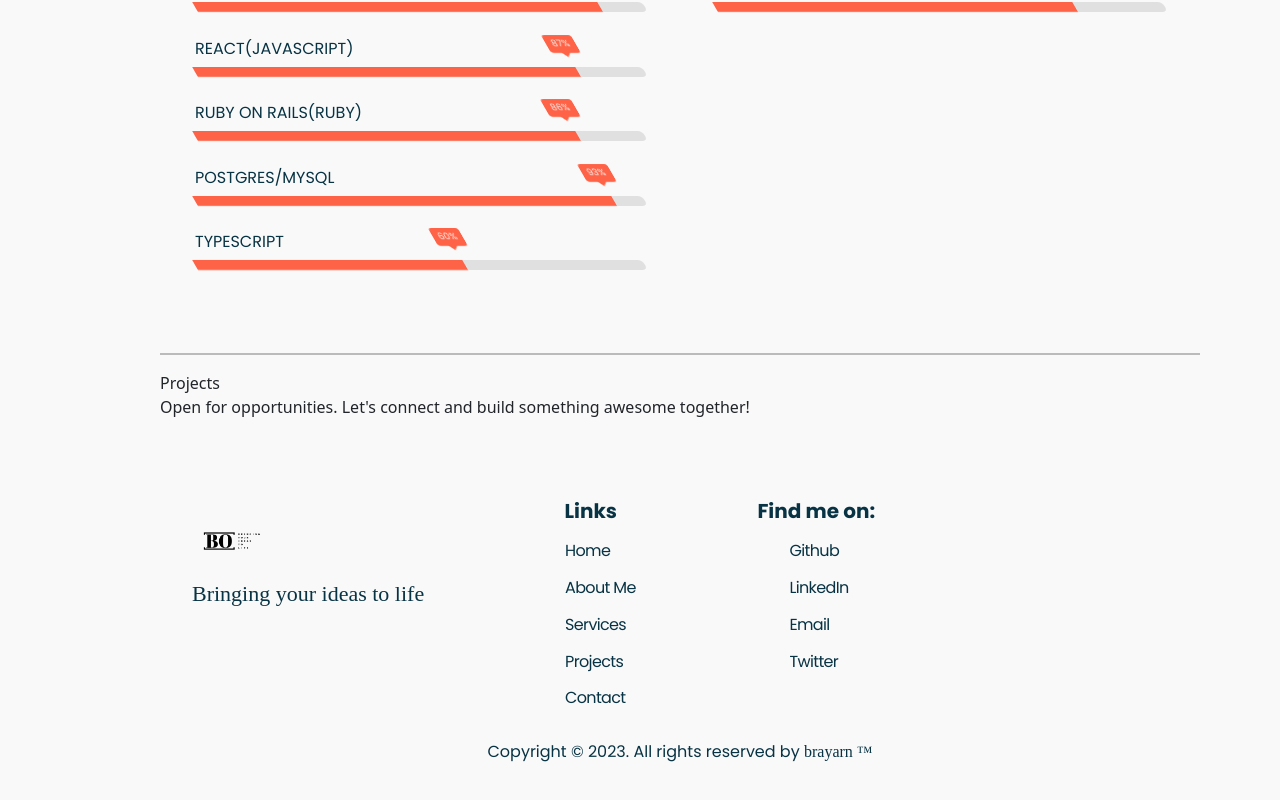
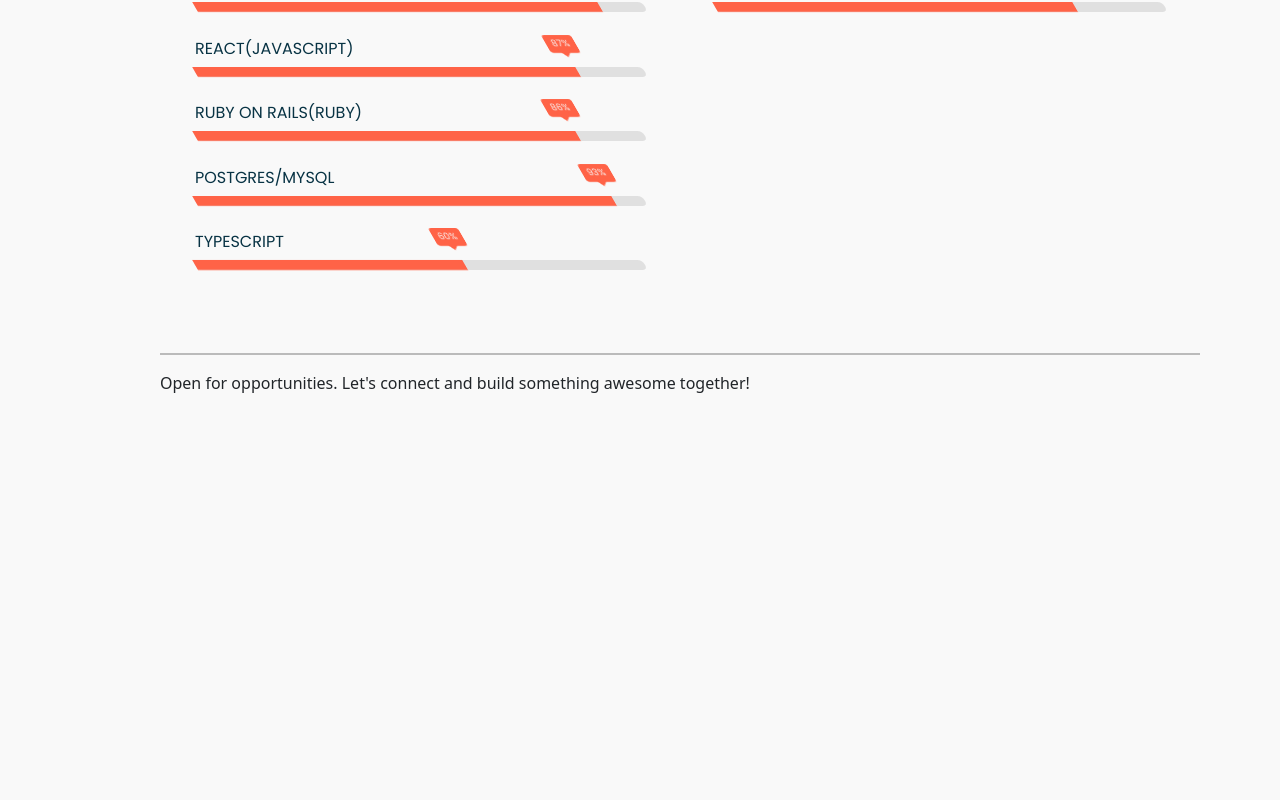
Before and after one commit to o-brayarn/portfolio, a React (Create React App) app: page / in a window 1280 px wide. Shown: the part 2405-3205 px from the top of the page. After the commit the page ends 2800 px from the top, so only its background shows below. Built offline with nearby package versions, Linux system fonts and the light colour scheme; a web font is replaced by a local one.

Commit message:
comment out projects and footer

```diff
--- a/src/App.js
+++ b/src/App.js
@@ -1,7 +1,7 @@
 // import logo from './logo.svg';
 import "./App.css";
-import { About, NavBar, Projects, Services, Skills } from "./components";
-import { Footer, Contact, HomePage } from "./pages";
+import { About, NavBar, Services, Skills } from "./components";
+import { Contact, HomePage } from "./pages";
 
 function App() {
   return (
@@ -12,10 +12,10 @@ function App() {
         <About />
         <Services />
         <Skills />
-        <Projects />
+        {/* <Projects /> */}
         <Contact />
-        <Footer />
       </div>
+      {/* <Footer /> */}
     </>
   );
 }
```
